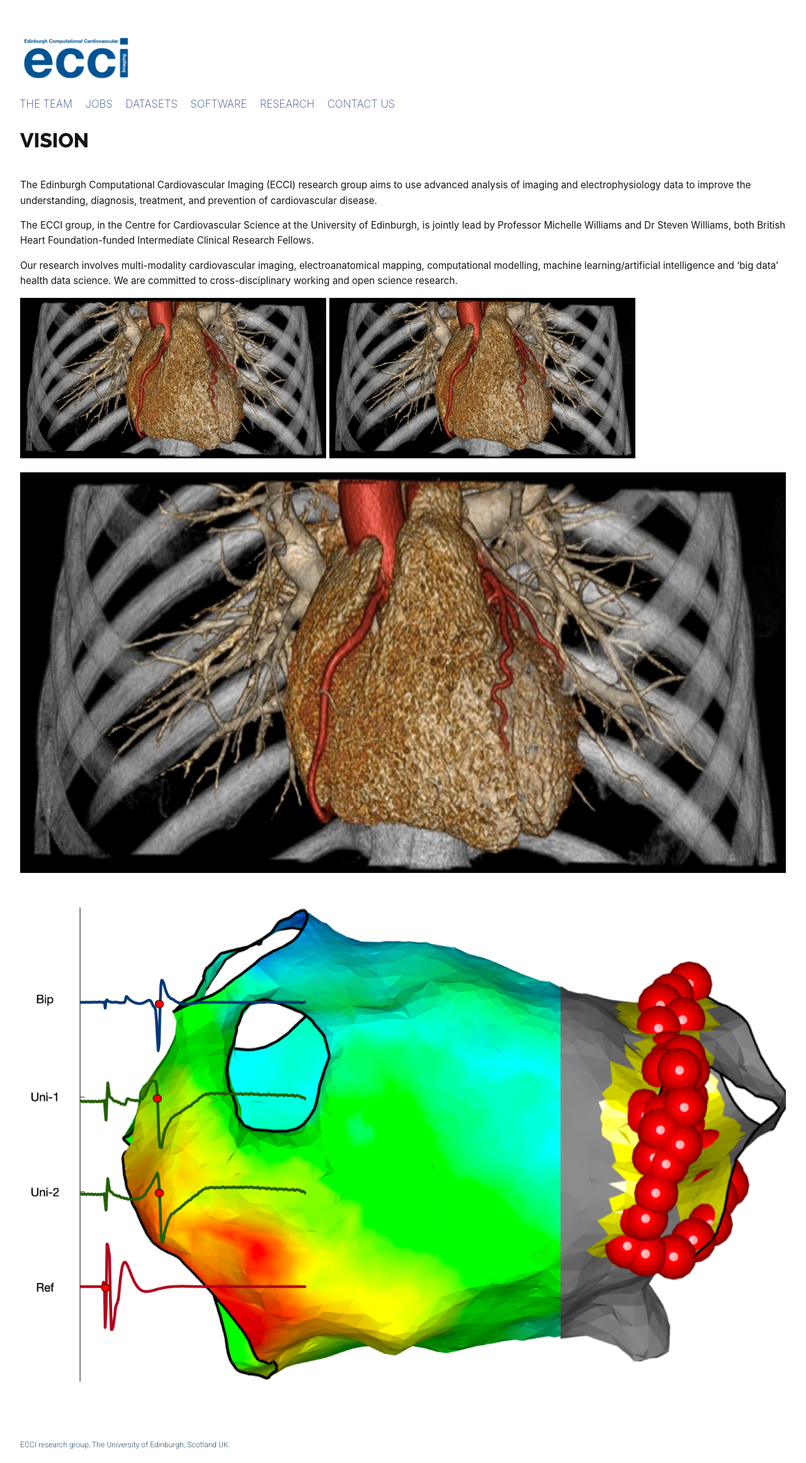
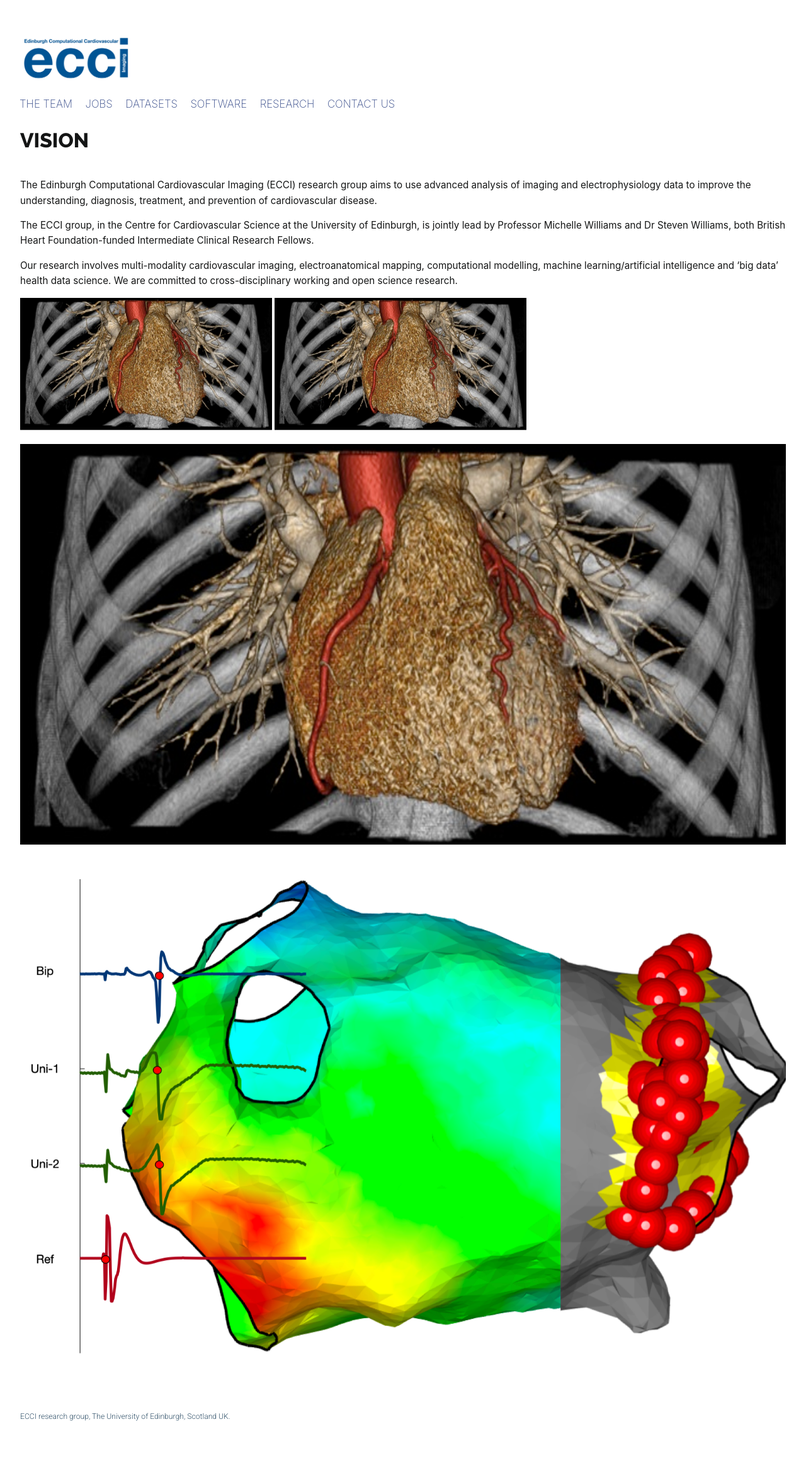
Before and after one commit to ecci-cvs/ecci-cvs.github.io, a Jekyll site: the page built from index.md, in a window 1280 px wide. Shown: the whole page at 63% size. Built offline with Jekyll 4.4.1, drawn with Linux system fonts in a browser that asks for light colours; some web fonts are replaced; after the commit the page ends 2278 px from its top, so only the background shows below that.

Commit message:
Update index.md

```diff
--- a/index.md
+++ b/index.md
@@ -10,8 +10,8 @@
 
 Our research involves multi-modality cardiovascular imaging, electroanatomical mapping, computational modelling, machine learning/artificial intelligence and ‘big data’ health data science. We are committed to cross-disciplinary working and open science research.
 
-<img src="/img/vision1.png" style="width:40%;" />
-<img src="/img/vision1.png" style="width:40%;" />
+<img src="/img/vision1.png" style="width:400px;" />
+<img src="/img/vision1.png" style="width:400px;" />
 
 <div style="clear: both"></div>
 
```
